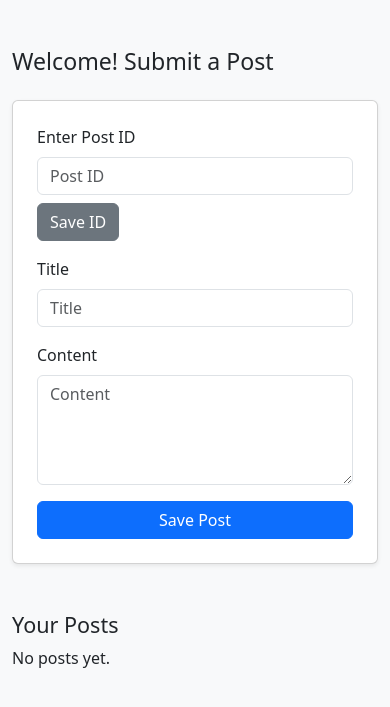
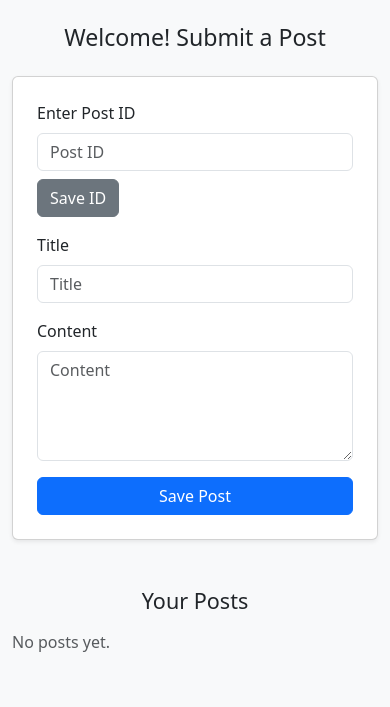
Before and after one commit to mohamed36578/my-flask-app, a Flask app: template templates/dashboard.html in a window 390 px wide. Shown: the top 707 px of the page. Run offline with Flask 3, Linux system fonts and the light colour scheme; the template is opened without the code that fills it, so the values that code supplies are empty; some libraries are stand-ins or nearby versions.

Commit message:
Made dashboard responsive

```diff
--- a/templates/dashboard.html
+++ b/templates/dashboard.html
@@ -2,16 +2,23 @@
 <html lang="en">
 <head>
     <meta charset="UTF-8">
+    <meta name="viewport" content="width=device-width, initial-scale=1"> <!-- Add this for mobile responsiveness -->
     <title>Dashboard</title>
     <link href="https://cdn.jsdelivr.net/npm/bootstrap@5.3.0/dist/css/bootstrap.min.css" rel="stylesheet">
+    <style>
+        .dashboard-wrapper {
+            max-width: 800px;
+            margin: auto;
+        }
+    </style>
 </head>
 <body class="bg-light">
-    <div class="container mt-5">
-        <h3 class="mb-4">Welcome! Submit a Post</h3>
+
+    <div class="container py-4 dashboard-wrapper">
+        <h3 class="mb-4 text-center text-md-start">Welcome! Submit a Post</h3>
 
         <form method="POST" action="/dashboard" class="card p-4 shadow-sm mb-5">
             <input type="hidden" name="csrf_token" value="{{ csrf_token() }}">
-
 
             <div id="post-id-container" class="mb-3">
                 <label for="post_id_input" class="form-label">Enter Post ID</label>
@@ -29,21 +36,21 @@
                 <textarea name="content" id="content" class="form-control" placeholder="Content" rows="4" required></textarea>
             </div>
 
-            <button type="submit" class="btn btn-primary">Save Post</button>
+            <button type="submit" class="btn btn-primary w-100">Save Post</button>
         </form>
 
-        <h4>Your Posts</h4>
+        <h4 class="mb-3 text-center text-md-start">Your Posts</h4>
         {% if posts %}
-        <ul class="list-group">
+        <ul class="list-group mb-5">
             {% for key, post in posts.items() %}
             <li class="list-group-item">
                 <strong>{{ post["title"] }}</strong><br>
-                {{ post["content"] }}
+                <span>{{ post["content"] }}</span>
             </li>
             {% endfor %}
         </ul>
         {% else %}
-        <p>No posts yet.</p>
+        <p class="text-muted">No posts yet.</p>
         {% endif %}
     </div>
 
@@ -58,7 +65,6 @@
             if (savedPostId) {
                 postIdContainer.style.display = "none";
 
-                // Add hidden input field for form submission
                 const hiddenInput = document.createElement("input");
                 hiddenInput.type = "hidden";
                 hiddenInput.name = "post_id";
@@ -70,7 +76,7 @@
                 const postId = postIdInput.value.trim();
                 if (postId !== "") {
                     localStorage.setItem("post_id", postId);
-                    location.reload(); // Reload page to update form
+                    location.reload();
                 }
             });
         });
```
